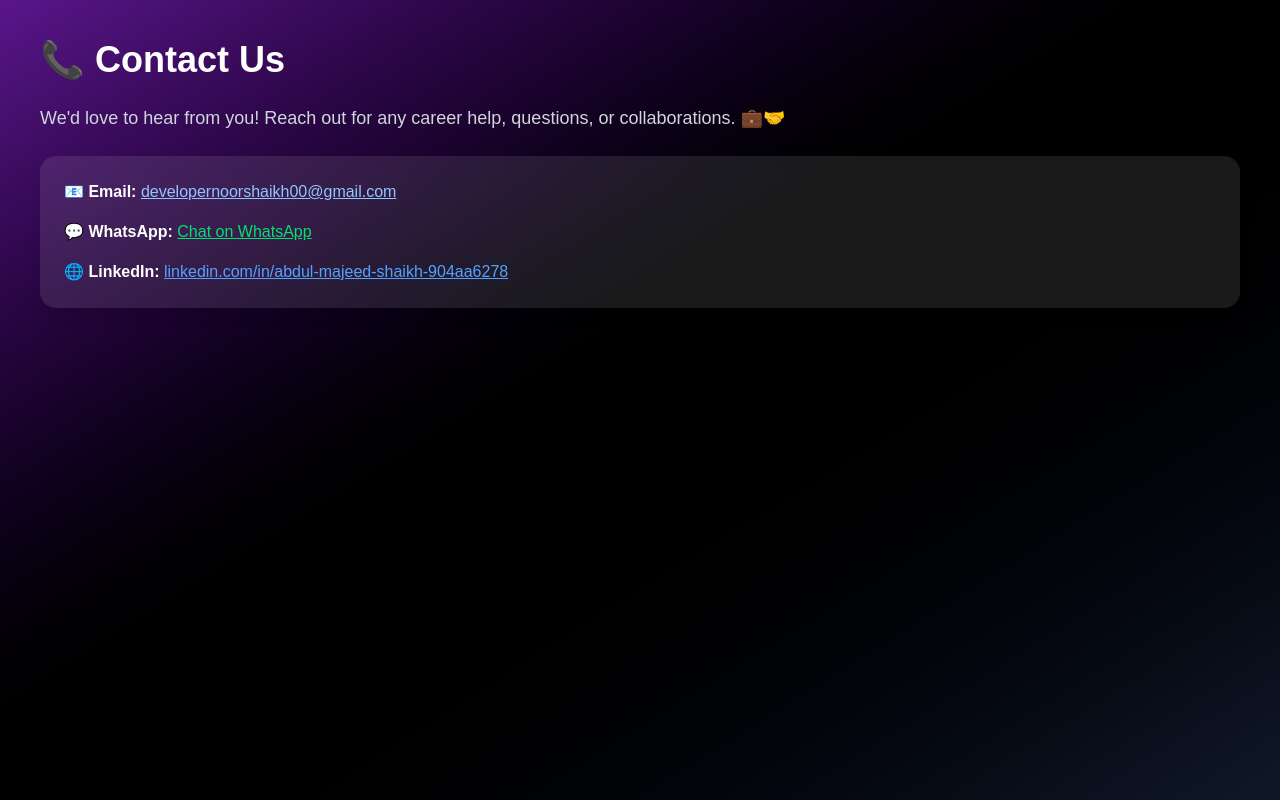
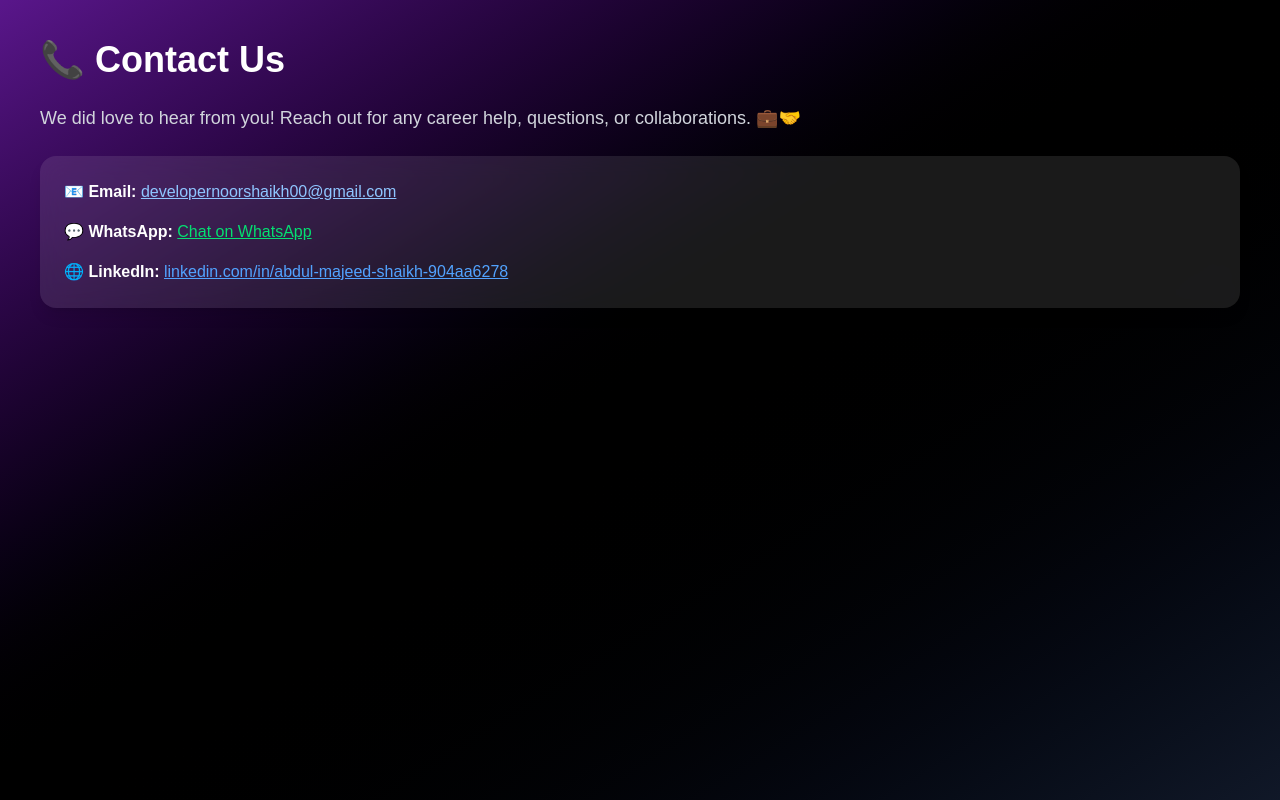
Before and after one commit to Noor-Shaikh00/Frontend-Career-Agent-Code, a Next.js app: page /contact in a window 1280 px wide. Built offline with nearby package versions, Linux system fonts and the light colour scheme.

Commit message:
Update page.tsx

```diff
--- a/src/app/contact/page.tsx
+++ b/src/app/contact/page.tsx
@@ -4,7 +4,7 @@
       <h1 className="text-4xl font-extrabold mb-6">📞 Contact Us</h1>
 
       <p className="text-lg mb-6 text-gray-300">
-        We'd love to hear from you! Reach out for any career help, questions, or collaborations. 💼🤝
+        We did love to hear from you! Reach out for any career help, questions, or collaborations. 💼🤝
       </p>
 
       <div className="bg-white/10 p-6 rounded-2xl shadow-lg space-y-4 text-white backdrop-blur-md">
```
